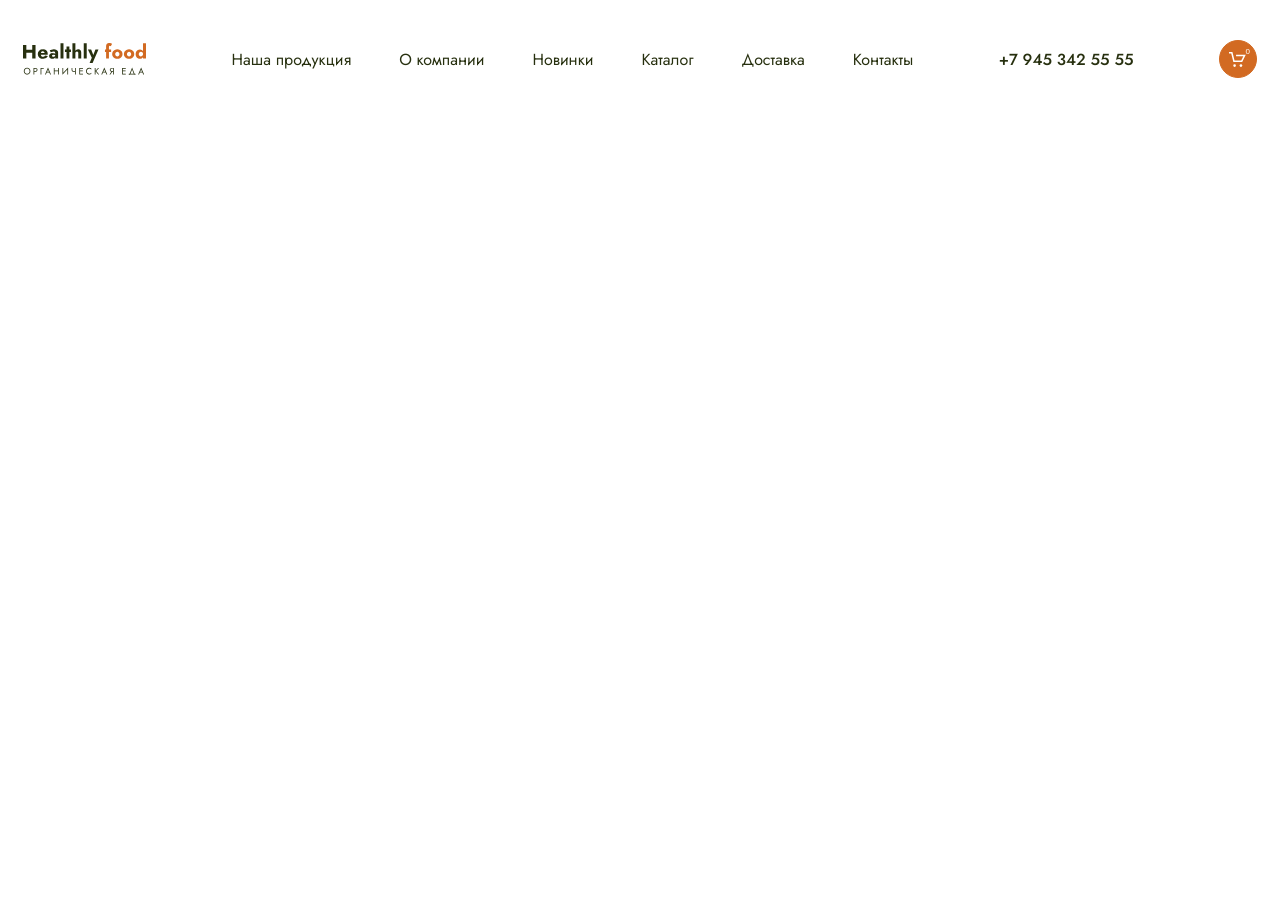
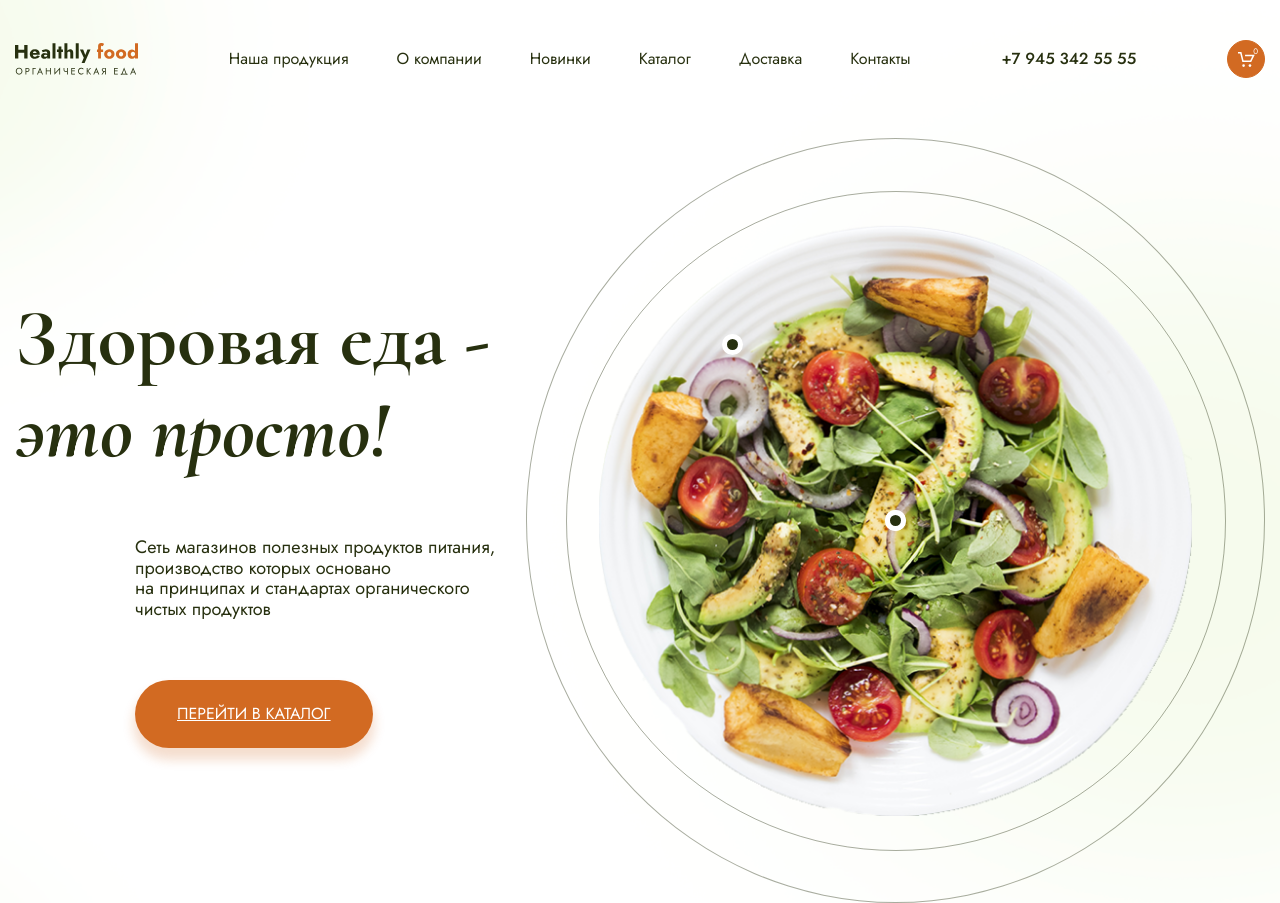
Before and after one commit to JuliaCh56/Module02-Shope, a website built with webpack: page src/index.html in a window 1280 px wide. Before the commit the page ends 800 px from the top, so only its background shows below. Built offline with nearby package versions, Linux system fonts and the light colour scheme.

Commit message:
урок_9_основная_часть

```diff
--- a/package.json
+++ b/package.json
@@ -23,7 +23,8 @@
   },
   "dependencies": {
     "core-js": "^3.24.1",
-    "html-webpack-plugin": "^5.5.0"
+    "html-webpack-plugin": "^5.5.0",
+    "normalize.css": "^8.0.1"
   },
   "version": "1.0.0",
   "main": "babel.config.js",
--- a/src/index.html
+++ b/src/index.html
@@ -37,6 +37,30 @@
         <span class="header__counter">0</span>
       </button>
     </header>
+    <div class="container">
+      <div class="main__flex">
+        <div class="main__text">
+          <h1 class="title title_block">Здоровая еда -
+            <span class="title__span">это просто!</span>
+          </h1>
+          <div class="main__item">
+            <p class="description description_size-s">Сеть магазинов полезных продуктов питания,  производство которых основано на&nbsp;принципах и стандартах органического чистых продуктов
+            </p>
+            <div class="main__link">
+              <a href="#" class="link">Перейти в каталог</a>
+            </div>
+          </div>
+        </div>
+        <div class="main__cover">
+          <div class="main__line">
+            <img class="main__image" src="./imges/plate.png" alt="тарелка">
+          </div>
+          <button class="main__btn main__btn_1" type="button"></button>
+          <button class="main__btn main__btn_2" type="button"></button>
+          <button class="main__btn main__btn_3" type="button"></button>
+        </div>
+      </div>
+    </div>
   </div>
 </body>
 </html>
--- a/src/index.js
+++ b/src/index.js
@@ -1 +1,2 @@
+import 'normalize.css';
 import './styles/main.scss';
--- a/src/styles/main.scss
+++ b/src/styles/main.scss
@@ -13,14 +13,15 @@ html {
 
 body {
   font-size: 1.6rem;
+  color: $green;
   font-family: $font-jost;
 }
 
 .header {
   max-width: 1440px;
-  margin: 0 auto;
-  margin-top: 4rem;
+  margin: 0 auto 6rem;
   padding: 0 15px;
+  padding-top: 4rem;
   display: flex;
   justify-content: space-between;
   align-items: center;
@@ -32,7 +33,6 @@ body {
     gap: 4.8rem;
   }
   &__link {
-    font-size: 1.6rem;
     color:$green;
     text-decoration: none;
     &:hover {
@@ -41,7 +41,6 @@ body {
   }
   &__tel {
     text-decoration: none;
-    font-size: 1.6rem;
     color:$green;
     font-weight: 500;
     &:hover {
@@ -83,3 +82,100 @@ body {
   width: 12.3rem;
   height: 3.2rem;
 }
+
+.container {
+  max-width: 1440px;
+  margin: 0 auto;
+  padding: 0 15px;
+}
+
+.main {
+  background-image: url(../imges/main.png);
+  background-size: cover;
+  background-position-x: center;
+  &__flex {
+    display: flex;
+    justify-content: space-between;
+    align-items: center;
+    gap: 30px;
+  }
+  &__cover {
+    flex-basis: 763px;
+    height: 763px;
+    border: 1px solid rgba($green, .4);
+    border-radius: 100%;
+    align-items: center;
+    display: flex;
+    flex-direction: column;
+    justify-content: center;
+    position: relative;
+  }
+  &__image {
+    width: 90%;
+  }
+  &__line {
+    width: 658px;
+    height: 658px;
+    border: 1px solid rgba($green, .4);
+    border-radius: 100%;
+    align-items: center;
+    display: flex;
+    flex-direction: column;
+    justify-content: center;
+  }
+
+  &__item {
+    margin-left: 12rem;
+    max-width: 378px;
+    margin-top: 6rem;
+  }
+  &__link {
+    margin-top: 6rem;
+  }
+  &__btn {
+    background-color: $green;
+    border: none;
+    padding: 0;
+    width: 11px;
+    height: 11px;
+    box-shadow: 0 0 0 4px $white, 0 0 0 5px $white;
+    border-radius: 100%;
+    position: absolute;
+    &_1 {
+      top: 200px;
+      left: 200px;
+    }
+  }
+}
+
+.title {
+  font-family: $font-cormorant;
+  font-weight: 700;
+  font-size: 8rem;
+  margin: 0;
+  &__span {
+    font-style: italic;
+  }
+  &_block {
+    .title__span {
+      display: block;
+    }
+  }
+}
+
+.description {
+  margin: 0;
+  &_size-s{
+    font-size: 1.8rem;
+  }
+}
+
+.link {
+  color: $white;
+  text-transform: uppercase;
+  padding: 2.5rem 4.2rem;
+  background-color: $orange;
+  box-shadow: 0px 1rem 1.1rem .2rem rgba(207, 92, 13, 0.2);
+  border-radius: 3.8rem;
+  display: inline-block;
+}
```
Also changed, not shown: dist/styles/main.css, src/imges/main.png (added), src/imges/plate.png (added), 1 other file.
